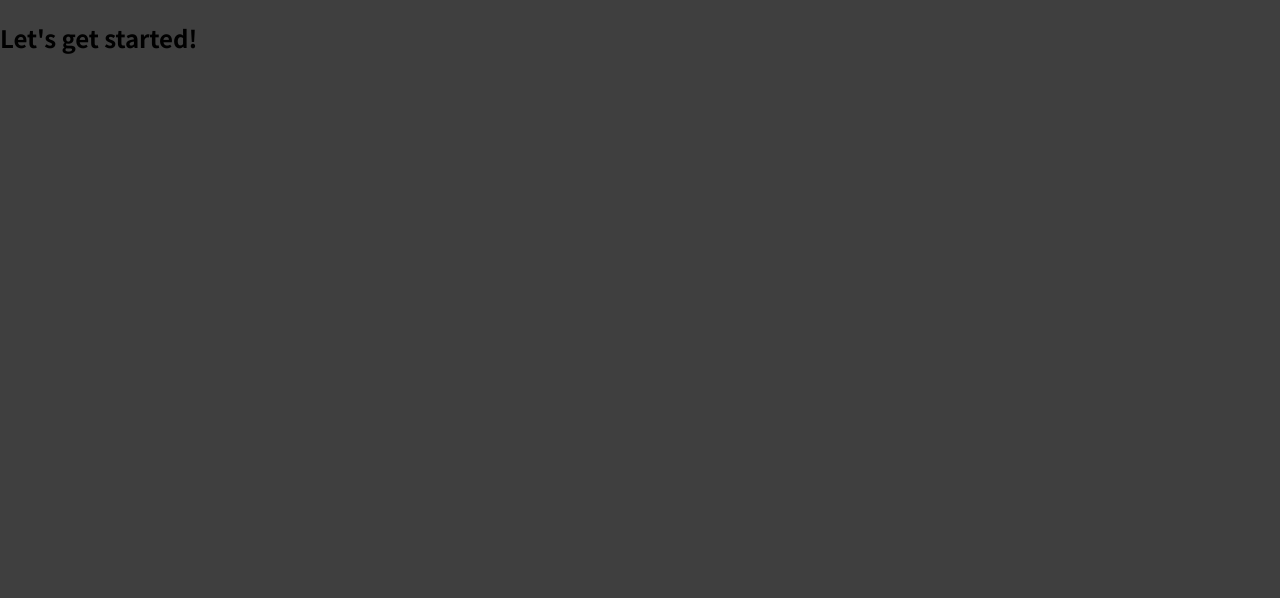
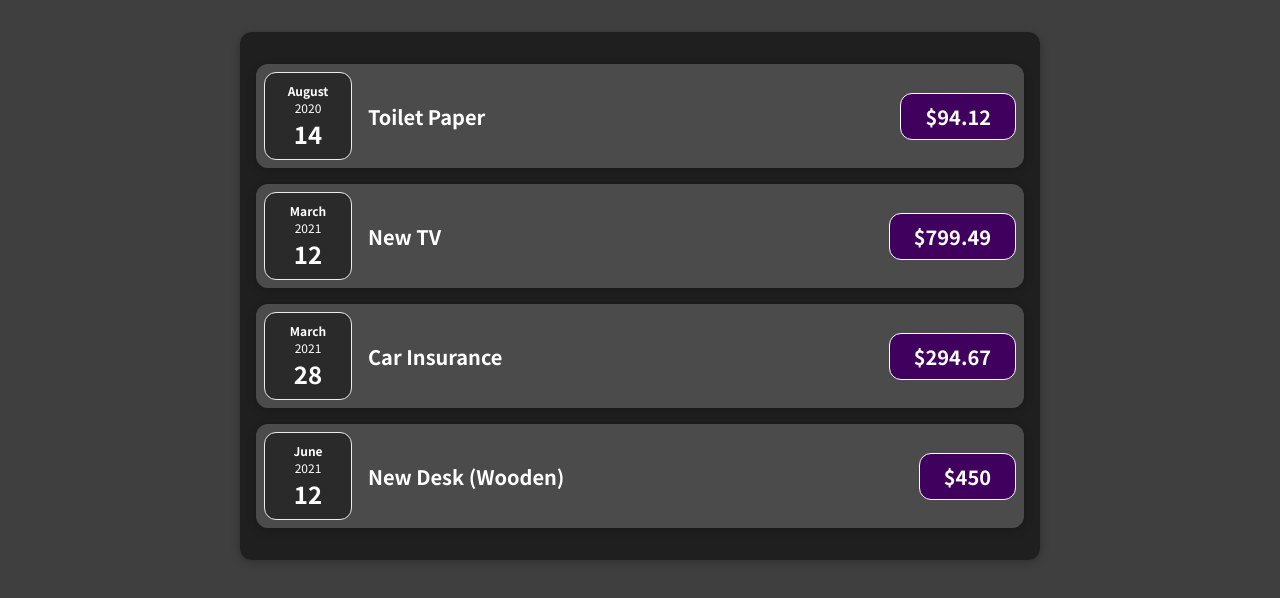
Before and after one commit to akapez/react-guide-updated-module, a JavaScript app: page / in a window 1280 px wide. Shown: the top 598 px of the page. Built offline with nearby package versions, Linux system fonts and the light colour scheme.

Commit message:
finished module

```diff
--- a/src/App.js
+++ b/src/App.js
@@ -1,9 +1,8 @@
-function App() {
-  return (
-    <div>
-      <h2>Let's get started!</h2>
-    </div>
-  );
+import Expenses from './components/Expenses/Expenses'
+
+const App = () => {
+
+  return <Expenses />
 }
 
 export default App;
--- /dev/null
+++ b/src/components/Expenses/ExpenseDate.css
@@ -0,0 +1,26 @@
+.expense-date {
+    display: flex;
+    flex-direction: column;
+    width: 5.5rem;
+    height: 5.5rem;
+    border: 1px solid #ececec;
+    background-color: #2a2a2a;
+    color: white;
+    border-radius: 12px;
+    align-items: center;
+    justify-content: center;
+  }
+
+  .expense-date__month {
+    font-size: 0.75rem;
+    font-weight: bold;
+  }
+
+  .expense-date__year {
+    font-size: 0.75rem;
+  }
+
+  .expense-date__day {
+    font-size: 1.5rem;
+    font-weight: bold;
+  }
--- /dev/null
+++ b/src/components/Expenses/ExpenseDate.js
@@ -0,0 +1,19 @@
+import './ExpenseDate.css'
+
+
+const ExpenseDate = (props) => {
+    const month = props.date.toLocaleString('en-US' , {month: 'long'});
+    const day = props.date.toLocaleString('en-US', {day: '2-digit'});
+    const year = props.date.getFullYear();
+
+    return(
+        <div className='expense-date'>
+         <div className='expense-date__month'>{month}</div>
+         <div className='expense-date__year'>{year}</div>
+         <div className='expense-date__day '>{day}</div>
+      </div>
+    )
+
+}
+
+export default ExpenseDate;
--- /dev/null
+++ b/src/components/Expenses/ExpenseItems.css
@@ -0,0 +1,54 @@
+.expense-item {
+    display: flex;
+    justify-content: space-between;
+    align-items: center;
+    padding: 0.5rem;
+    margin: 1rem 0;
+    background-color: #4b4b4b;
+  }
+
+  .expense-item__description {
+    display: flex;
+    flex-direction: column;
+    gap: 1rem;
+    align-items: flex-end;
+    flex-flow: column-reverse;
+    justify-content: flex-start;
+    flex: 1;
+  }
+
+  .expense-item h2 {
+    color: #3a3a3a;
+    font-size: 1rem;
+    flex: 1;
+    margin: 0 1rem;
+    color: white;
+  }
+
+  .expense-item__price {
+    font-size: 1rem;
+    font-weight: bold;
+    color: white;
+    background-color: #40005d;
+    border: 1px solid white;
+    padding: 0.5rem;
+    border-radius: 12px;
+  }
+
+  @media (min-width: 580px) {
+    .expense-item__description {
+      flex-direction: row;
+      align-items: center;
+      justify-content: flex-start;
+      flex: 1;
+    }
+
+    .expense-item__description h2 {
+      font-size: 1.25rem;
+    }
+
+    .expense-item__price {
+      font-size: 1.25rem;
+      padding: 0.5rem 1.5rem;
+    }
+  }
--- /dev/null
+++ b/src/components/Expenses/ExpenseItems.js
@@ -0,0 +1,18 @@
+import ExpenseDate from './ExpenseDate'
+import Card from '../UI/Card'
+import './ExpenseItems.css'
+
+const ExpenseItems = (props) => {
+
+  return (
+    <Card className='expense-item'>
+      <ExpenseDate date={props.date}/>
+      <div className='expense-item__description'>
+        <h2>{props.title}</h2>
+        <div className='expense-item__price'>${props.amount}</div>
+      </div>
+    </Card>
+  )
+}
+
+export default ExpenseItems
--- /dev/null
+++ b/src/components/Expenses/Expenses.css
@@ -0,0 +1,7 @@
+.expenses {
+    padding: 1rem;
+    background-color: rgb(31, 31, 31);
+    margin: 2rem auto;
+    width: 50rem;
+    max-width: 95%;
+  }
--- /dev/null
+++ b/src/components/Expenses/Expenses.js
@@ -0,0 +1,43 @@
+import ExpenseItems from './ExpenseItems'
+import Card from '../UI/Card'
+import './Expenses.css'
+
+
+
+const Expenses = () => {
+    const expenses = [
+        {
+          id: 'e1',
+          title: 'Toilet Paper',
+          amount: 94.12,
+          date: new Date(2020, 7, 14),
+        },
+        { id: 'e2',
+          title: 'New TV',
+          amount: 799.49,
+          date: new Date(2021, 2, 12) },
+        {
+          id: 'e3',
+          title: 'Car Insurance',
+          amount: 294.67,
+          date: new Date(2021, 2, 28),
+        },
+        {
+          id: 'e4',
+          title: 'New Desk (Wooden)',
+          amount: 450,
+          date: new Date(2021, 5, 12),
+        },
+      ];
+
+      return(
+        <Card className='expenses'>
+        {expenses.map((data, id) =>
+          <ExpenseItems key={id} date={data.date} title={data.title}  amount={data.amount} />
+        )}
+        </Card>
+      )
+
+}
+
+export default Expenses;
--- /dev/null
+++ b/src/components/UI/Card.css
@@ -0,0 +1,4 @@
+.card {
+  border-radius: 12px;
+  box-shadow: 0 2px 8px rgba(0, 0, 0, 0.25);
+}
--- /dev/null
+++ b/src/components/UI/Card.js
@@ -0,0 +1,11 @@
+import './Card.css'
+
+const Card = (props) => {
+
+    const classes = 'card ' + props.className;
+
+    return <div className={classes}>{props.children}</div>
+
+}
+
+export default Card;
```
